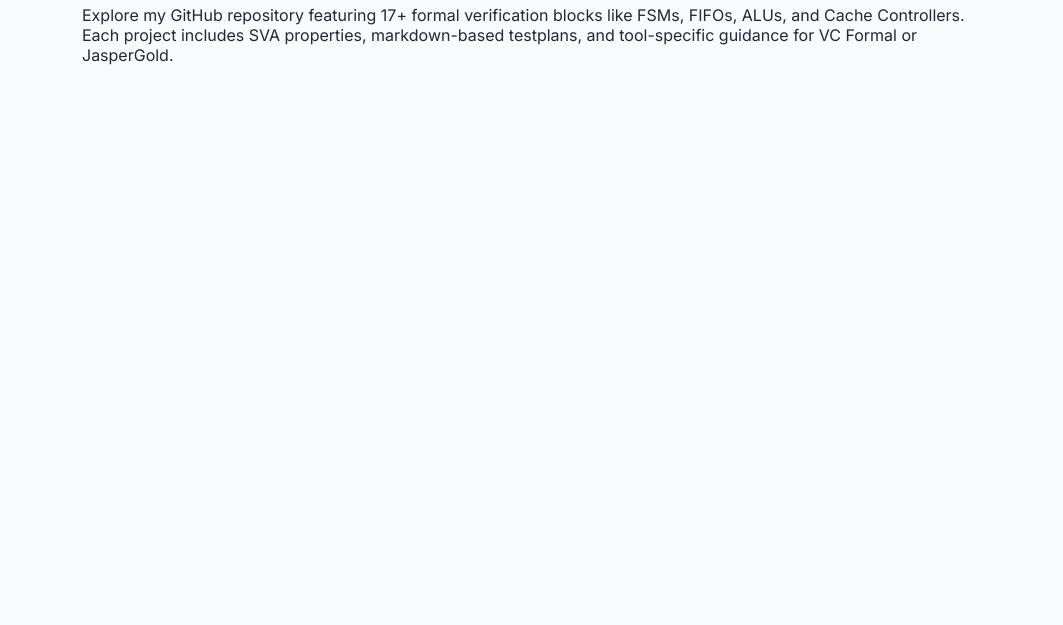
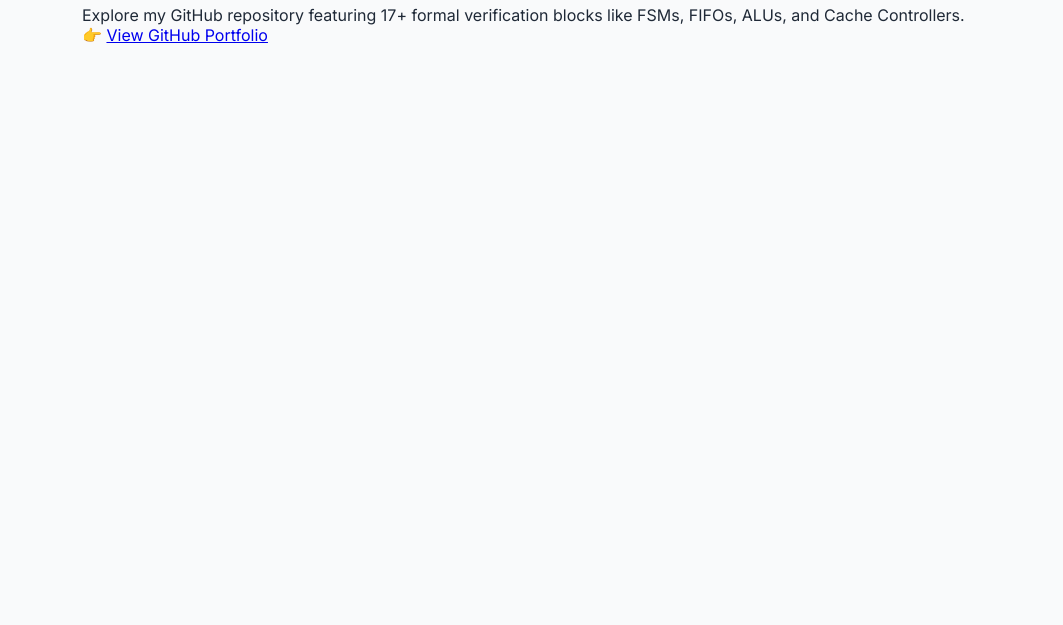
Before and after one commit to Sam969696/samrat-portfolio, a plain HTML site: page projects.html in a window 1280 px wide. Shown: the part 175-800 px from the top of the page, without its empty margins (108-1171 px from the left). Drawn offline with Linux system fonts and the light colour scheme.

Commit message:
Update projects.html

```diff
--- a/projects.html
+++ b/projects.html
@@ -74,7 +74,10 @@
 
   <div class="content">
     <h1>Projects</h1>
-    <p>Explore my GitHub repository featuring 17+ formal verification blocks like FSMs, FIFOs, ALUs, and Cache Controllers. Each project includes SVA properties, markdown-based testplans, and tool-specific guidance for VC Formal or JasperGold.</p>
+   <p>
+  Explore my GitHub repository featuring 17+ formal verification blocks like FSMs, FIFOs, ALUs, and Cache Controllers.
+  👉 <a href="https://github.com/Sam969696/formal-verification-designs" target="_blank">View GitHub Portfolio</a>
+  </p>
   </div>
 </body>
 </html>
```
